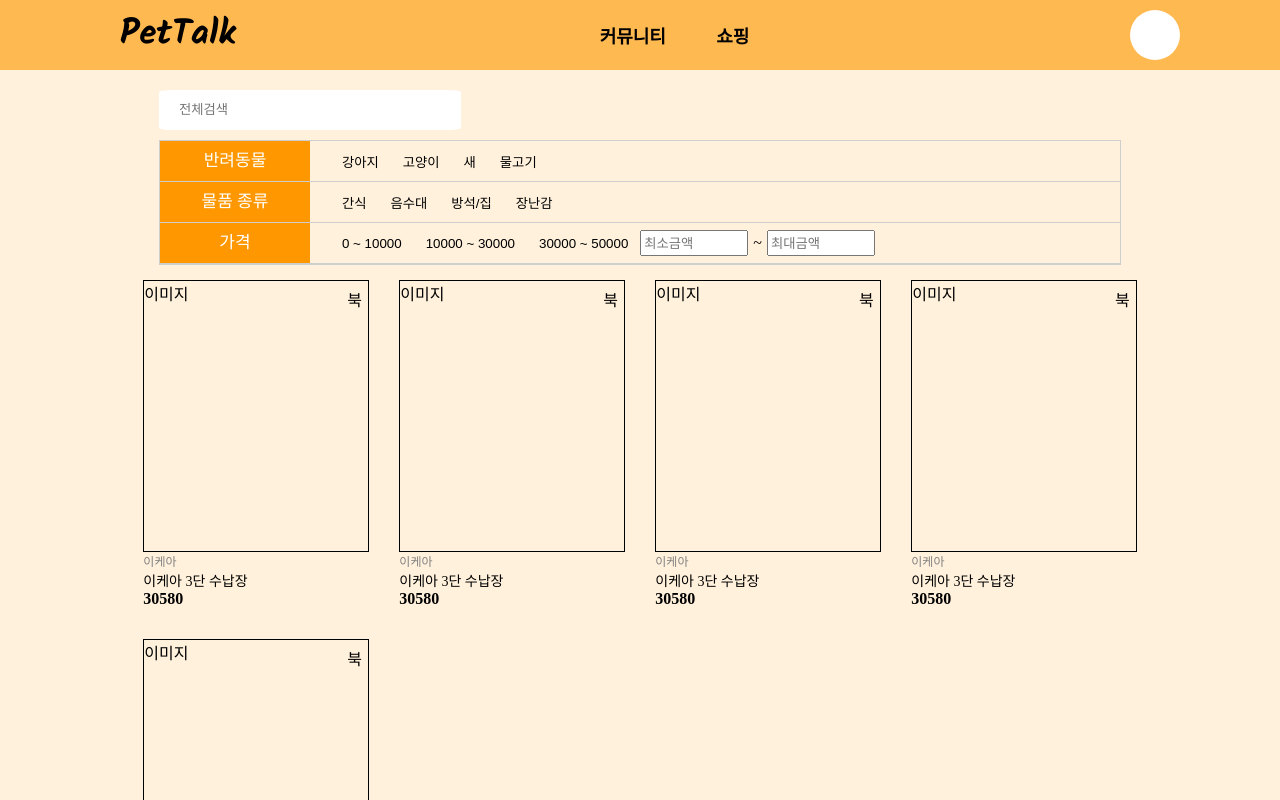
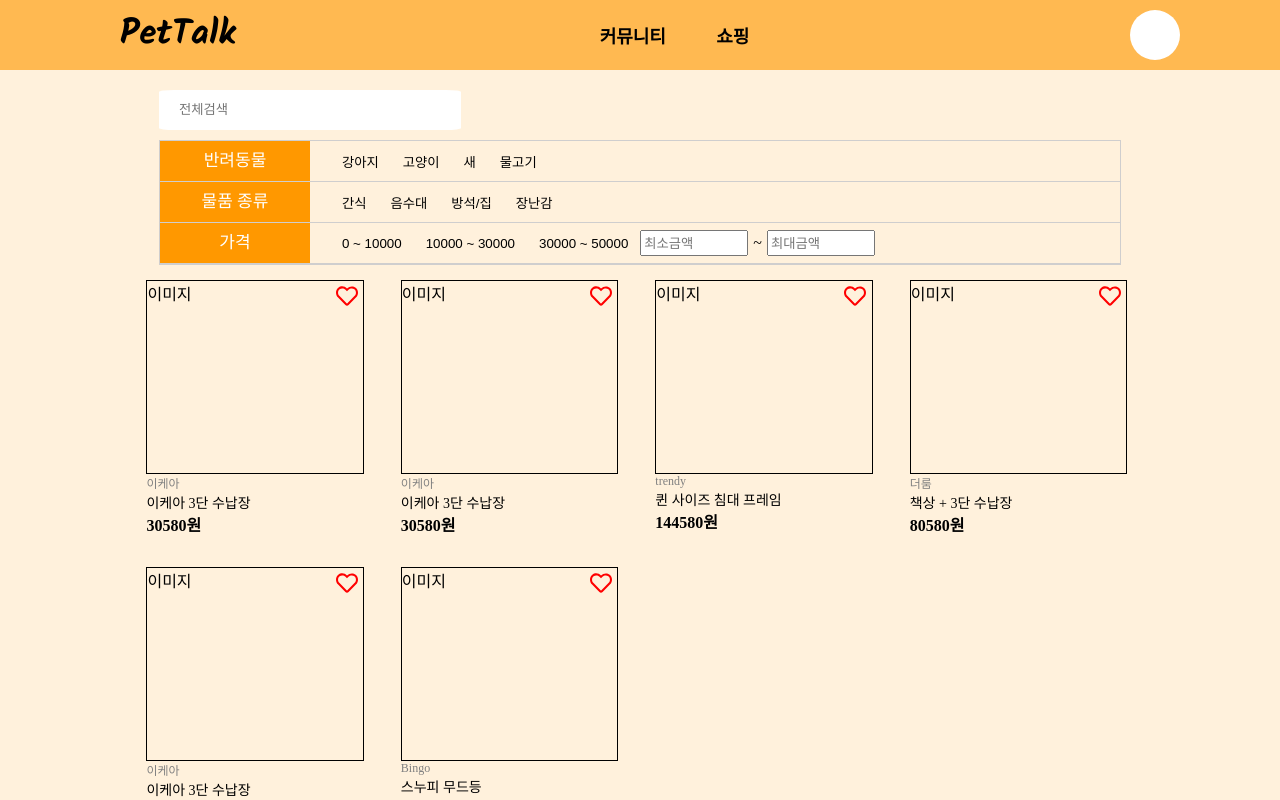
Before and after one commit to pabang0620/PetTalk, a Next.js app: page /shopping in a window 1280 px wide. Shown: the top 800 px of the page. Built offline with nearby package versions, Linux system fonts and the light colour scheme; a web font is replaced by a local one.

Commit message:
feat:bookmark style:animation

```diff
--- a/package.json
+++ b/package.json
@@ -19,10 +19,13 @@
     "next-remove-imports": "^1.0.11",
     "react": "18.2.0",
     "react-dom": "18.2.0",
+    "react-icons": "^4.8.0",
     "react-spring": "^9.7.1",
+    "recoil": "^0.7.7",
     "resolve-url": "^0.2.1",
     "source-map-resolve": "^0.6.0",
     "source-map-url": "^0.4.1",
+    "sweetalert": "^2.1.2",
     "typescript": "5.0.2",
     "urix": "^0.1.0"
   },
--- /dev/null
+++ b/src/context/atoms/atoms.tsx
@@ -0,0 +1,14 @@
+import { atom } from "recoil";
+
+export interface product {
+  id: number;
+  imgSrc: string;
+  company: string;
+  product: string;
+  price: number;
+}
+
+export const bookmarkListState = atom<product[]>({
+  key: "bookmarkListState",
+  default: [],
+});
--- a/src/detail/shopping/Product.tsx
+++ b/src/detail/shopping/Product.tsx
@@ -1,34 +1,140 @@
-import React from "react";
+import React, { useEffect, useState } from "react";
+import { FaHeart } from "react-icons/fa";
+import { FaRegHeart } from "react-icons/fa";
+import swal from "sweetalert";
+import { useRecoilState, useRecoilValue } from "recoil";
+import { bookmarkListState, product } from "@/context/atoms/atoms";
 
-export interface product {
-  imgSrc: string;
-  company: string;
-  product: string;
-  price: number;
-}
+const Product = ({ imgSrc, company, product, price, id }: product) => {
+  const [bookmarkList, setBookmarkList] = useRecoilState(bookmarkListState);
+  const [bookMarkIcon, setBookMarkIcon] = useState(false);
 
-const Product = ({ imgSrc, company, product, price }: product) => {
+  const mappingData = {
+    imgSrc: imgSrc,
+    company: company,
+    product: product,
+    price: price,
+    id: id,
+  };
+
+  const addBookmark = () => {
+    const isDuplicate = bookmarkList.some(
+      (bookmark) => bookmark.id === mappingData.id
+    );
+    if (!isDuplicate) {
+      setBookmarkList([...bookmarkList, mappingData]);
+    }
+  };
+  const removeBookmark = (idToRemove: any) => {
+    const updatedList = bookmarkList.filter(
+      (bookmark) => bookmark.id !== idToRemove
+    );
+    setBookmarkList(updatedList);
+  };
+
+  const bookMarkClick = () => {
+    setBookMarkIcon(true);
+
+    if (bookMarkIcon === false) {
+      swal({
+        title: "북마크에 추가되었습니다.",
+        buttons: {
+          confirm: {
+            text: "확인",
+            value: true,
+            visible: true,
+            className: "",
+            closeModal: true,
+          },
+        },
+        timer: 1500,
+      });
+      addBookmark();
+    }
+    if (bookMarkIcon) {
+      setBookMarkIcon(false);
+      removeBookmark(id);
+    }
+  };
+
+  useEffect(() => {
+    if (bookmarkList.map((bookmark) => bookmark.id).includes(id)) {
+      setBookMarkIcon(true);
+    }
+  }, [bookmarkList]);
   return (
     <div className="productBox">
-      <div className="bookMark">북</div>
+      <div
+        className={bookMarkIcon === true ? "bookMarkAnimation" : "bookMark"}
+        onClick={bookMarkClick}
+      >
+        {bookMarkIcon === true ? (
+          <FaHeart size={22} style={{ color: "red" }} />
+        ) : (
+          <FaRegHeart size={22} style={{ color: "red" }} />
+        )}
+      </div>
       <div className="productImg">{imgSrc}</div>
       <div className="productCom">{company}</div>
       <div className="productDetail">{product}</div>
-      <div className="productPrice">{price}</div>
+      <div className="productPrice">{price}원</div>
       <style jsx>{`
         .bookMark {
           position: absolute;
           right: 3%;
           top: 2%;
+          cursor: pointer;
         }
+        @-webkit-keyframes bounce {
+          0%,
+          20%,
+          50%,
+          80%,
+          100% {
+            -webkit-transform: translateY(0);
+          }
+          40% {
+            -webkit-transform: translateY(-30px);
+          }
+          60% {
+            -webkit-transform: translateY(-20px);
+          }
+        }
+        @keyframes bounce {
+          0%,
+          20%,
+          50%,
+          80%,
+          100% {
+            transform: translateY(0);
+          }
+          40% {
+            transform: translateY(-30px);
+          }
+          60% {
+            transform: translateY(-20px);
+          }
+        }
+
+        .bookMarkAnimation {
+          position: absolute;
+          right: 3%;
+          top: 2%;
+          cursor: pointer;
+          -webkit-animation-duration: 1s;
+          animation-duration: 1s;
+          -webkit-animation-name: bounce;
+          animation-name: bounce;
+        }
+
         .productBox {
-          margin: 1.5%;
-          width: 22%;
+          margin: 1.5% 1.8%;
+          width: 17vw;
           position: relative;
         }
         .productImg {
           border: 1px solid black;
-          height: 270px;
+          height: 15vw;
         }
         .productCom {
           font-size: 12px;
--- a/src/detail/shopping/ShoppingDetail.tsx
+++ b/src/detail/shopping/ShoppingDetail.tsx
@@ -1,6 +1,7 @@
 import React from "react";
 import ShoppingFilter from "./ShoppingFilter";
-import Product, { product } from "./Product";
+import { product } from "@/context/atoms/atoms";
+import Product from "./Product";
 
 const ShoppingDetail = () => {
   const productData: product[] = [
@@ -9,30 +10,42 @@ const ShoppingDetail = () => {
       company: "이케아",
       product: "이케아 3단 수납장",
       price: 30580,
+      id: 0,
     },
     {
       imgSrc: "이미지",
       company: "이케아",
       product: "이케아 3단 수납장",
       price: 30580,
+      id: 1,
+    },
+    {
+      imgSrc: "이미지",
+      company: "trendy",
+      product: "퀸 사이즈 침대 프레임",
+      price: 144580,
+      id: 2,
+    },
+    {
+      imgSrc: "이미지",
+      company: "더룸",
+      product: "책상 + 3단 수납장",
+      price: 80580,
+      id: 3,
     },
     {
       imgSrc: "이미지",
       company: "이케아",
       product: "이케아 3단 수납장",
       price: 30580,
+      id: 4,
     },
     {
       imgSrc: "이미지",
-      company: "이케아",
-      product: "이케아 3단 수납장",
-      price: 30580,
-    },
-    {
-      imgSrc: "이미지",
-      company: "이케아",
-      product: "이케아 3단 수납장",
-      price: 30580,
+      company: "Bingo",
+      product: "스누피 무드등",
+      price: 15580,
+      id: 5,
     },
   ];
   return (
@@ -42,6 +55,7 @@ const ShoppingDetail = () => {
         {productData.map((data: product, index) => (
           <Product
             key={index}
+            id={data.id}
             imgSrc={data.imgSrc}
             company={data.company}
             product={data.product}
@@ -55,6 +69,7 @@ const ShoppingDetail = () => {
           flex-direction: column;
           justify-content: center;
           align-items: center;
+          width: 100vw;
         }
         .productWrap {
           display: flex;
--- a/src/layout/nav/NavModal.tsx
+++ b/src/layout/nav/NavModal.tsx
@@ -7,10 +7,10 @@ const NavModal = () => {
       <div className="direction"></div>
       <ul className="navModal">
         <li>
-          <Link href="/mypage">마이페이지</Link>
+          <Link href="mypage">마이페이지</Link>
         </li>
         <li>
-          <Link href="#">나의 쇼핑</Link>
+          <Link href="bookMark">북마크</Link>
         </li>
         <li>
           <Link href="#">나의 게시글</Link>
@@ -52,7 +52,7 @@ const NavModal = () => {
           z-index: 30;
         }
         li {
-          width: 8vw;
+          width: 7vw;
           font-size: 16px;
           list-style: none;
           padding: 10px 20px;
--- a/src/pages/_app.tsx
+++ b/src/pages/_app.tsx
@@ -3,6 +3,7 @@ import { NextPage } from "next";
 import type { AppProps } from "next/app";
 import { ReactElement, ReactNode } from "react";
 import { DefaultLayout } from "@/layout/DefaultLayout";
+import { RecoilRoot } from "recoil";
 
 export type NextPageWithLayout<
   TProps = Record<string, unknown>,
@@ -21,8 +22,9 @@ export default function App({ Component, pageProps }: AppPropsWithLayout) {
 
   return getLayout(
     <>
-      <Component {...pageProps} />
-
+      <RecoilRoot>
+        <Component {...pageProps} />
+      </RecoilRoot>
       <style jsx global>{`
         @font-face {
           font-family: "Pretendard-Regular";
```
Also changed, not shown: src/detail/bookmark/BookmarkDetail.tsx (added, +25 -0 lines), src/pages/bookMark.tsx (added, +12 -0 lines), 2 other files (tests, documents, lock files or other folders).
